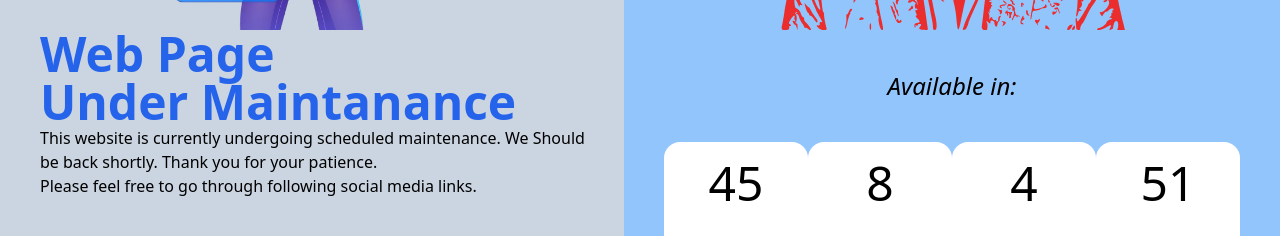
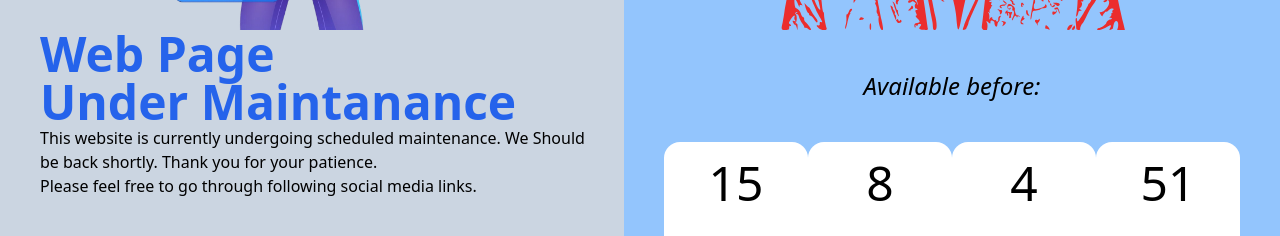
Before and after one commit to pasanUdr/portfolio, a React (Vite) app: page / in a window 1280 px wide. Shown: the part 410-646 px from the top of the page. Built offline with nearby package versions, Linux system fonts and the light colour scheme.

Commit message:
small changes made in due date and text

```diff
--- a/src/components/underMaintainance/Countdown.jsx
+++ b/src/components/underMaintainance/Countdown.jsx
@@ -8,7 +8,7 @@ const Countdown = () => {
     minutes: 0,
     seconds: 0,
   });
-  const targetDate = new Date("2024-12-31T23:59:59").getTime();
+  const targetDate = new Date("2024-11-31T23:59:59").getTime();
 
   useEffect(() => {
     const interval = setInterval(() => {
--- a/src/components/underMaintainance/UnderMaintain.jsx
+++ b/src/components/underMaintainance/UnderMaintain.jsx
@@ -54,7 +54,7 @@ const UnderMaintain = () => {
           </div>
 
           <div>
-            <p className="text-2xl italic">Available in:</p>
+            <p className="text-2xl italic">Available before:</p>
           </div>
           <div>
               <Countdown />
```
